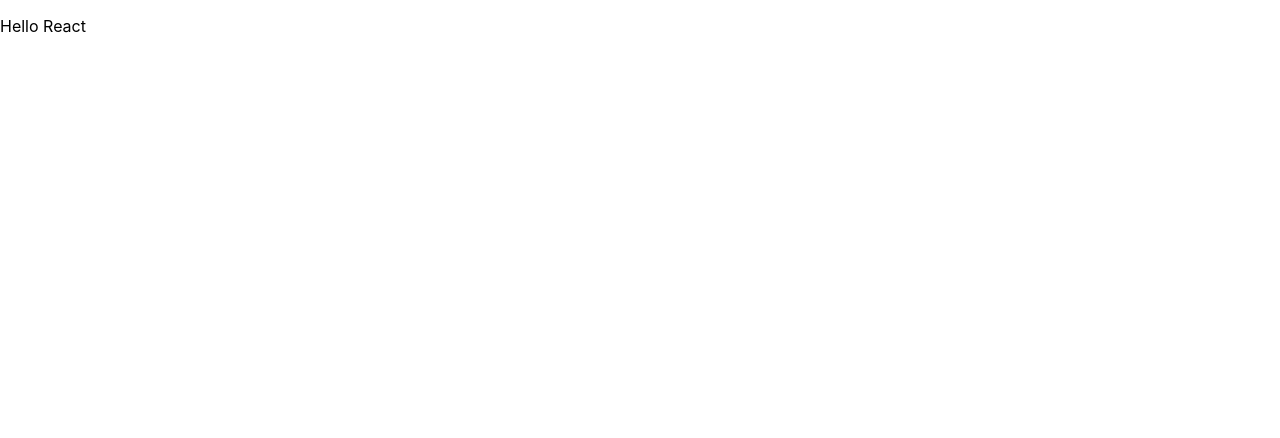
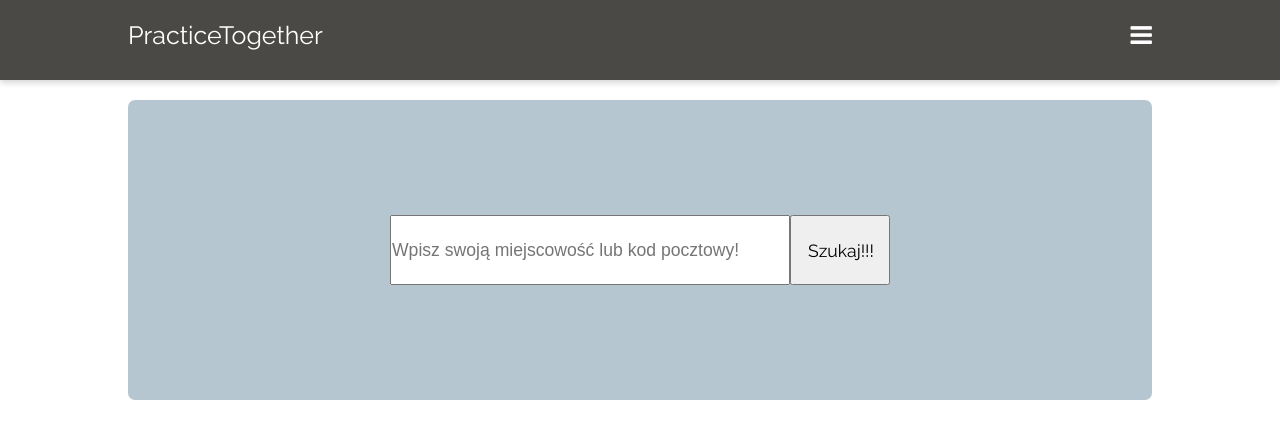
Before and after one commit to kasia-tokarz/practiceTogether, a React (Create React App) app: page / in a window 1280 px wide. Shown: the top 438 px of the page. Built offline with nearby package versions, Linux system fonts and the light colour scheme.

Commit message:
First day of frontend magic

```diff
--- a/package.json
+++ b/package.json
@@ -6,9 +6,11 @@
     "@testing-library/jest-dom": "^4.2.4",
     "@testing-library/react": "^9.4.1",
     "@testing-library/user-event": "^7.2.1",
+    "google-maps": "^4.2.3",
     "node-sass": "^4.13.1",
     "react": "^16.12.0",
     "react-dom": "^16.12.0",
+    "react-router-dom": "^5.1.2",
     "react-scripts": "3.4.0"
   },
   "scripts": {
--- a/public/index.html
+++ b/public/index.html
@@ -3,6 +3,7 @@
   <head>
     <meta charset="utf-8" />
     <link rel="icon" href="%PUBLIC_URL%/favicon.ico" />
+    <link rel="stylesheet" href="https://cdnjs.cloudflare.com/ajax/libs/font-awesome/4.7.0/css/font-awesome.min.css">
     <meta name="viewport" content="width=device-width, initial-scale=1" />
     <meta name="theme-color" content="#000000" />
     <meta
--- a/src/components/App/App.js
+++ b/src/components/App/App.js
@@ -1,13 +1,31 @@
 import React from 'react';
+import {HashRouter, Switch, Route} from 'react-router-dom'
+
 //import logo from './logo.svg';
 import './App.scss';
+//import { FontAwesomeIcon } from "@fortawesome/react-fontawesome";
+import MainWindow from './MainWindow';
+import MapWindow from './MapWindow';
 
-function App() {
-  return (
-    <p>
-      Hello React
-    </p>
-  );
-}
+const App = () => {
+
+    return (
+        <>
+            <div id="header" display="flex">
+                <div>PracticeTogether</div>
+                <div><i className="fa fa-bars"></i></div>
+            </div>
+            <div id="container">
+                <HashRouter>
+                    <Switch>
+                        <Route exact path='/' component={MainWindow} />
+                        <Route exact path='/map/:latlon' component={MapWindow}/>
+                    </Switch>
+                </HashRouter>
+            </div>
+
+        </>
+    );
+};
 
 export default App;
--- a/src/components/App/App.scss
+++ b/src/components/App/App.scss
@@ -1,38 +1,71 @@
-.App {
-  text-align: center;
+@import url('https://fonts.googleapis.com/css?family=Open+Sans:300,400,800&display=swap&subset=latin-ext');
+@import url('https://fonts.googleapis.com/css?family=Raleway:300,400,800&display=swap&subset=latin-ext');
+body {
+  font-family: 'Raleway', sans-serif;
 }
 
-.App-logo {
-  height: 40vmin;
-  pointer-events: none;
+
+
+#header {
+  display: flex;
+  justify-content: space-between;
+  height: 80px;
+  width: 100vw;
+  background-color: rgb(75, 73, 69);
+  padding-top: 20px;
+  padding-left: 10vw;
+  padding-right: 10vw;
+  font-family: 'Raleway', sans-serif;
+  color: white;
+  font-size: 25px;
+  border-bottom: 1px solid rgb(75, 73, 69);
+  box-shadow: 0px 3px 6px #00000029;
+
+  .fas {
+    color: white;
+    font-size: 35px;
+  }
+
+
 }
 
-@media (prefers-reduced-motion: no-preference) {
-  .App-logo {
-    animation: App-logo-spin infinite 20s linear;
+.mainInput {
+  display: flex;
+  justify-content: center;
+  background-color: #B6C6D1;
+  height: 300px;
+  width: 80vw;
+  border-radius: 7px;
+  margin: 20px auto;
+
+
+  #inputWrapper{
+    align-self: center;
+    height: 80%;
+    width: 50%;
+    display: flex;
+    justify-content: center;
+
+    #detect {
+      font-family: inherit;
+      align-self: center;
+      height: 70px;
+      width: 100px;
+      text-align: center;
+      display: block;
+      font-size: 1.1em;
+      padding-left: 2px;
+
+
+    }
+    #inputCode {
+      display: flex;
+      align-self: center;
+      height: 70px;
+      width: 400px;
+      font-size: 1.1em;
+
+    }
+
   }
 }
-
-.App-header {
-  background-color: #282c34;
-  min-height: 100vh;
-  display: flex;
-  flex-direction: column;
-  align-items: center;
-  justify-content: center;
-  font-size: calc(10px + 2vmin);
-  color: white;
-}
-
-.App-link {
-  color: #61dafb;
-}
-
-@keyframes App-logo-spin {
-  from {
-    transform: rotate(0deg);
-  }
-  to {
-    transform: rotate(360deg);
-  }
-}
--- /dev/null
+++ b/src/components/App/MainWindow.js
@@ -0,0 +1,61 @@
+import React from 'react';
+import { useEffect, useState } from "react";
+import {useHistory} from "react-router-dom";
+
+const MainWindow = () => {
+    const [locationInput, setLocationInput] = useState("")
+
+
+    const history = useHistory();
+    const handleClick = ()=> {
+        let geo = navigator.geolocation;
+        let lat = "";
+        let lon = "";
+
+        if (geo) {
+
+
+            const options = {
+                enableHighAccuracy: true
+            }
+            geo.getCurrentPosition(function (location) {
+                lat= location.coords.latitude;
+                lon= location.coords.longitude;
+
+                history.push(`map/${lat},${lon}`);
+            }, null, options);
+        }
+        else {
+            console.log('niedostępny');
+        }
+
+
+
+    }
+
+
+
+
+
+    return (
+
+        <div className="mainInput">
+            <div id="inputWrapper">
+                <input
+                    id="inputCode"
+                    type="text"
+                    onChange={(ev)=>setLocationInput(ev.target.value)}
+                    value={locationInput}
+                    name="locationInput"
+                    placeholder="Wpisz swoją miejscowość lub kod pocztowy!"
+                />
+
+                <button id="detect" onClick={handleClick}>Szukaj!!!</button>
+            </div>
+
+        </div>
+
+    );
+};
+
+export default MainWindow;
--- /dev/null
+++ b/src/components/App/MapWindow.js
@@ -0,0 +1,70 @@
+import React, { useEffect, useState } from 'react';
+import "./MapWindow.scss"
+const MapWindow = (props) => {
+    const [data, setData] = useState(false);
+    useEffect(() => {
+
+        const lonLat = props.match.params.latlon;
+
+        // fetch(`https://maps.googleapis.com/maps/api/staticmap?center=${lonLat}&zoom=13&size=600x300&maptype=roadmap&key=AIzaSyCR2-lOPQRH9CTAyQynVkUNTavpj5q7kp8`)
+        //     .then(response => {
+        //         if (response.ok) {
+        //             return response.text();
+        //         } else {
+        //             throw new Error("Błąd sieci!!");
+        //         }
+        //     })
+        //     .then(data => {
+        //         alert(data)
+        //         document.querySelector('#mapContent').innerHTML = data;
+        //         //setData(data);
+        //     })
+        //     .catch(err => {
+        //         console.error("Pojawiły się błędy!!!" + err.message)
+
+        //     })
+
+        document.getElementById("mapContent").src = `https://maps.googleapis.com/maps/api/staticmap?center=${lonLat}&zoom=13&size=1200x600&maptype=roadmap&key=AIzaSyCR2-lOPQRH9CTAyQynVkUNTavpj5q7kp8`;
+
+
+    }, []);
+
+
+
+
+
+
+
+
+    return (
+        <div id="wrapper">
+            <div id="wrapperMap">
+                <div id="map">
+                    <img id="mapContent" alt="x"></img>
+                </div>
+                <div id="mapList">
+
+                    <div>
+
+                        <h2>Grupy w Twojej okolicy:</h2>
+
+                    <ul>
+                        <li>Kunegunda</li>
+                        <button>join</button>
+
+                        <li>Deneris</li>
+                        <button>join</button>
+
+                        <li>Matylda</li>
+                        <button>join</button>
+                    </ul>
+                    <button>create group</button>
+                    </div>
+
+                </div>
+            </div>
+        </div>
+    );
+};
+
+export default MapWindow;
--- /dev/null
+++ b/src/components/App/MapWindow.scss
@@ -0,0 +1,51 @@
+
+#wrapper {
+    display: flex;
+    flex-direction: column;
+    width: 100vw;
+    height: 500px;
+    background-color: white;
+
+
+    #wrapperMap {
+        display: flex;
+    justify-content: center;
+    padding: 20px 0;
+    height: 550px;
+    width: 80%;
+    background-color: #B6C6D1;
+    border-radius: 10px;
+    box-shadow: grey;
+    margin: 50px auto;
+    padding: 40px 0;
+
+            #map {
+                display: flex;
+                height: 450px;
+                width: 60%;
+                background-color: #B6C6D1;
+
+                #mapContent {
+                    box-shadow: 0 0 5px grey;
+                }
+
+
+            }
+
+            #mapList {
+                display: flex;
+                height: 450px;
+                width: 30%;
+                background-color: #B6C6D1;
+                ul {
+                    list-style: none;
+                padding-left: 20px;
+
+                }
+
+
+
+            }
+        }
+
+}
--- a/src/index.css
+++ /dev/null
@@ -1,13 +0,0 @@
-body {
-  margin: 0;
-  font-family: -apple-system, BlinkMacSystemFont, 'Segoe UI', 'Roboto', 'Oxygen',
-    'Ubuntu', 'Cantarell', 'Fira Sans', 'Droid Sans', 'Helvetica Neue',
-    sans-serif;
-  -webkit-font-smoothing: antialiased;
-  -moz-osx-font-smoothing: grayscale;
-}
-
-code {
-  font-family: source-code-pro, Menlo, Monaco, Consolas, 'Courier New',
-    monospace;
-}
--- a/src/index.js
+++ b/src/index.js
@@ -1,7 +1,7 @@
 import React from 'react';
 import ReactDOM from 'react-dom';
-import './index.css';
-import App from './components/App/App';
+import './index.scss';
+import App from  "./components/App/App";
 import * as serviceWorker from './serviceWorker';
 
 ReactDOM.render(<App />, document.getElementById('root'));
--- /dev/null
+++ b/src/index.scss
@@ -0,0 +1 @@
+@import "./scss/reset"
--- /dev/null
+++ b/src/scss/_reset.scss
@@ -0,0 +1,5 @@
+* {
+    margin: 0;
+    padding: 0;
+    box-sizing: border-box;
+}
```
Also changed, not shown: src/components/App/MainWindow.scss (added), 1 other file (tests, documents, lock files or other folders).
